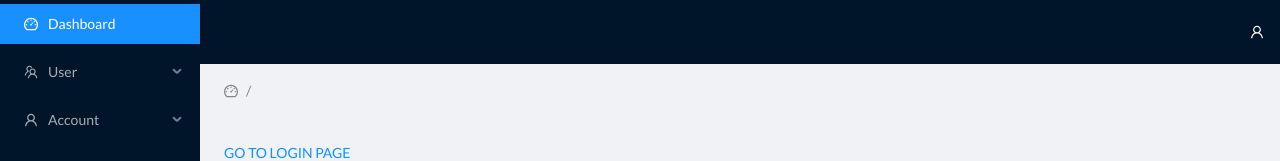
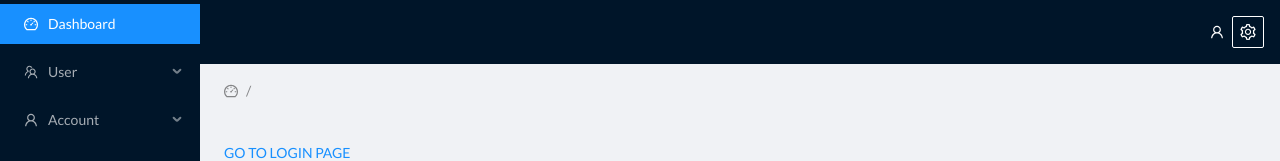
Before and after one commit to qaiserlab/antdmin, a Next.js app: page / in a window 1280 px wide. Shown: the top 161 px of the page. Built offline with nearby package versions, Linux system fonts and the light colour scheme.

Commit message:
feat: settings drawer

```diff
--- a/layouts/AppLayout/index.tsx
+++ b/layouts/AppLayout/index.tsx
@@ -1,7 +1,7 @@
 import { useState, useContext } from 'react';
 import { useRouter } from 'next/router';
-import { Layout, Space, Modal } from 'antd';
-import { DashboardOutlined, UserOutlined } from '@ant-design/icons';
+import { Layout, Space, Modal, Drawer, Button } from 'antd';
+import { DashboardOutlined, UserOutlined, SettingOutlined } from '@ant-design/icons';
 
 import style from './style.module.scss';
 import { ActivityStore } from '@stores/ActivityStore';
@@ -18,7 +18,9 @@ export default function AppLayout({ children }: any) {
 
   const { confirmBox, setConfirmBox } = useContext(ActivityStore);
   const { state } = useContext(AuthStore);
+
   const [isCollapsed, setIsCollapsed] = useState(false);
+  const [isDrawerVisible, setIsDrawerVisible] = useState(false);
 
   return (
     <RootLayout>
@@ -33,6 +35,20 @@ export default function AppLayout({ children }: any) {
               <Space>
                 <UserOutlined />
                 {state.userInfo.userName}
+
+                <Button
+                  icon={<SettingOutlined />}
+                  onClick={() => setIsDrawerVisible(true)}
+                  ghost
+                />
+
+                <Drawer
+                  title={'Settings'}
+                  onClose={() => setIsDrawerVisible(false)}
+                  visible={isDrawerVisible}
+                >
+                  MENU HERE
+                </Drawer>
               </Space>
             </figure>
           </Header>
```
